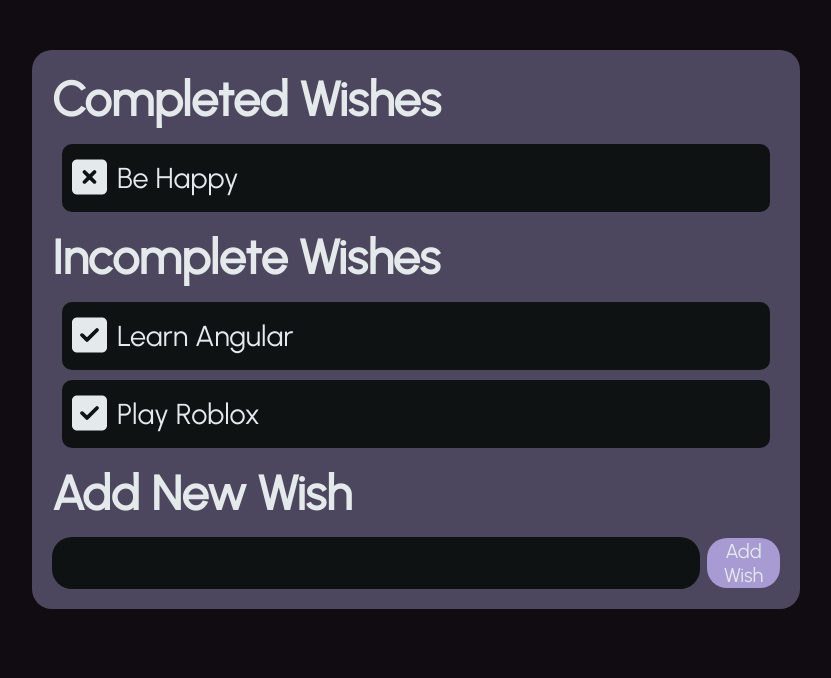
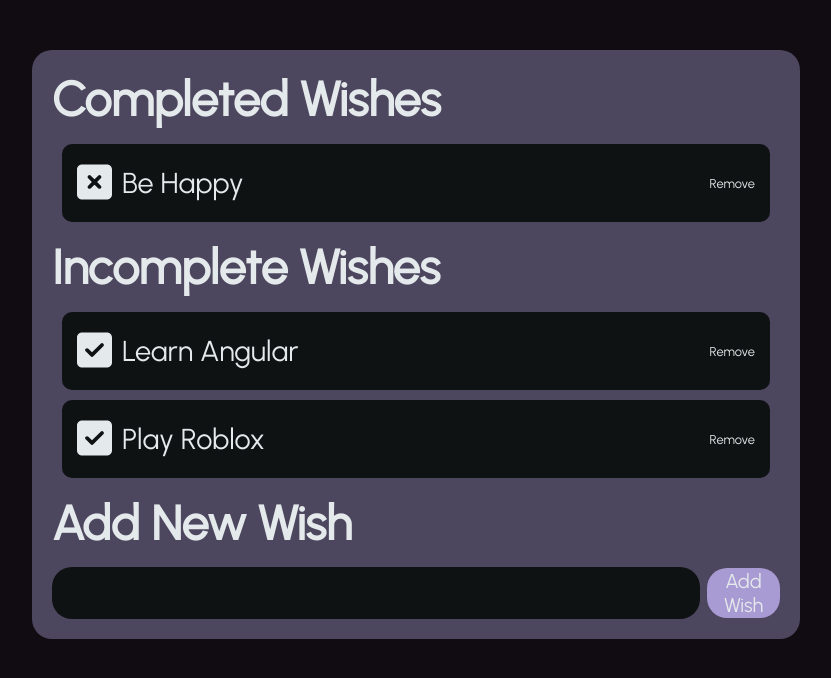
Before and after one commit to notvalproate/learn-angular, an Angular app: page / in a window 1280 px wide. Shown: the top 678 px of the page, without its empty margins (18-849 px from the left). Built offline with nearby package versions, Linux system fonts and the light colour scheme.

Commit message:
Added working event service

```diff
--- a/src/app/wish-item/wish-item.component.html
+++ b/src/app/wish-item/wish-item.component.html
@@ -1,8 +1,11 @@
 <li class="wish-item">
-	@if (wish.completed) {
-		<fa-icon [icon]="faSquareXmark" class="faicon xmark" (click)="toggleComplete()"></fa-icon>
-	} @else {
-		<fa-icon [icon]="faSquareCheck" class="faicon checkmark" (click)="toggleComplete()"></fa-icon>
-	}
-	<span class="wish-text">{{ wish.wishText }}</span>
+	<div class="wish-wrapper">
+		<fa-icon
+			[icon]="getIcon()"
+			[class]="getCssClasses()"
+			(click)="toggleComplete()">
+		</fa-icon>
+		<span class="wish-text">{{ wish.wishText }}</span>
+	</div>
+	<span class="remove-wish" (click)="removeWish()">Remove</span>
 </li>
--- a/src/app/wish-item/wish-item.component.scss
+++ b/src/app/wish-item/wish-item.component.scss
@@ -1,15 +1,33 @@
 .wish-item {
 	margin: 10px;
-	padding: 10px;
+	padding: 15px;
 	display: flex;
 	align-items: center;
+	justify-content: space-between;
 	column-gap: 10px;
 	background-color: #0E1213;
 	border-radius: 10px;
 }
 
+.wish-wrapper {
+	display: flex;
+	align-items: center;
+	column-gap: 10px;
+	background-color: #0E1213;
+}
+
 .wish-text {
 	font-size: 180%;
+}
+
+.remove-wish {
+	font-size: 80%;
+	transition: 0.2s ease;
+
+	&:hover {
+		cursor: pointer;
+		color: rgb(255, 101, 101);
+	}
 }
 
 .faicon {
--- a/src/app/wish-item/wish-item.component.ts
+++ b/src/app/wish-item/wish-item.component.ts
@@ -4,6 +4,8 @@ import { FontAwesomeModule } from '@fortawesome/angular-fontawesome';
 import { faSquareCheck, faSquareXmark } from '@fortawesome/free-solid-svg-icons';
 
 import { WishItem } from '../../shared/wishItem';
+
+import events from '../../shared/services/EventService';
 
 @Component({
   selector: 'wish-item',
@@ -18,6 +20,26 @@ export class WishItemComponent {
 	faSquareCheck = faSquareCheck;
 	faSquareXmark = faSquareXmark;
 
+	getIcon() {
+		return this.wish.completed ? faSquareXmark : faSquareCheck;
+	}
+
+	getCssClasses() {
+		let classes : string[] = ['faicon'];
+
+		if(this.wish.completed) {
+			classes.push('xmark');
+		} else {
+			classes.push('checkmark');
+		}
+
+		return classes;
+	}
+
+	removeWish() {
+		events.emit('removeWish', this.wish.wishText);
+	}
+
 	toggleComplete() {
 		this.wish.completed = !this.wish.completed;
 	}
--- a/src/app/wish-list/wish-list.component.ts
+++ b/src/app/wish-list/wish-list.component.ts
@@ -3,6 +3,8 @@ import { WishItem } from '../../shared/wishItem';
 
 import { WishListDisplayComponent } from '../wish-list-display/wish-list-display.component';
 import { AddWishFormComponent } from '../add-wish-form/add-wish-form.component';
+
+import events from '../../shared/services/EventService';
 
 @Component({
   selector: 'wish-list',
@@ -17,4 +19,10 @@ export class WishListComponent {
 		new WishItem('Be Happy', true),
 		new WishItem('Play Roblox')
 	];
+
+	constructor() {
+		events.on('removeWish', (wishText) => {
+			console.log(wishText);
+		})
+	}
 }
--- /dev/null
+++ b/src/shared/services/EventService.ts
@@ -0,0 +1,19 @@
+import { Observable, Subject } from "rxjs";
+
+class EventService {
+	private subject = new Subject();
+
+	emit(eventName : string, payload : any) {
+		this.subject.next({eventName, payload});
+	}
+
+	on(eventName : string, callback : (event : any) => void) {
+		this.subject.asObservable().subscribe((nextObj : any) => {
+			if(eventName === nextObj.eventName) {
+				callback(nextObj.payload);
+			}
+		});
+	}
+}
+
+export default new EventService();
```
